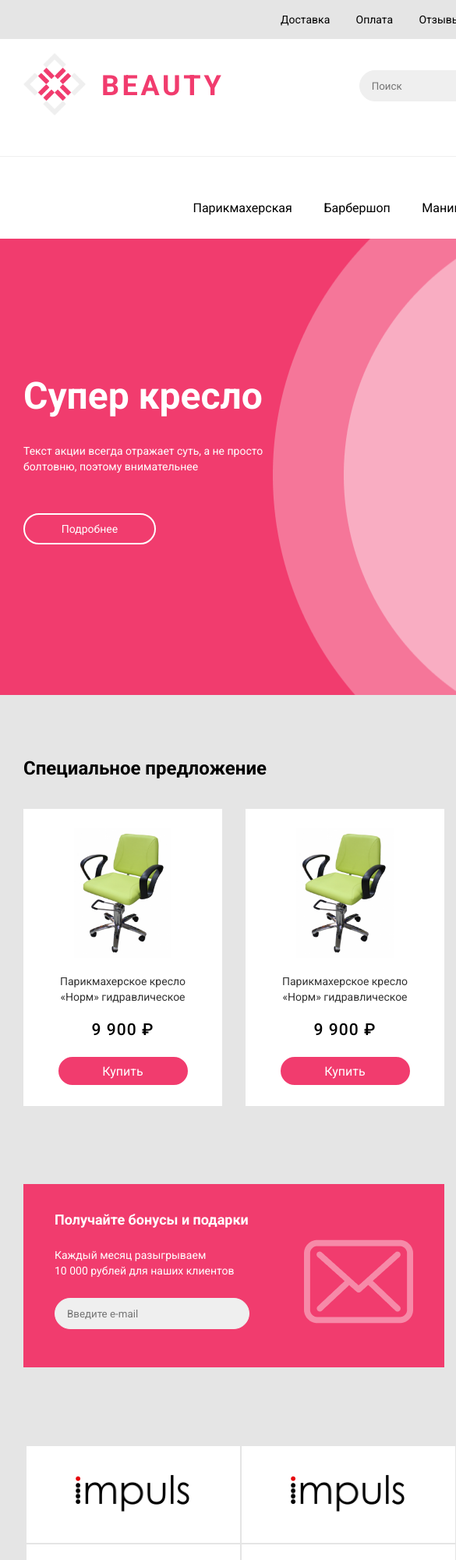
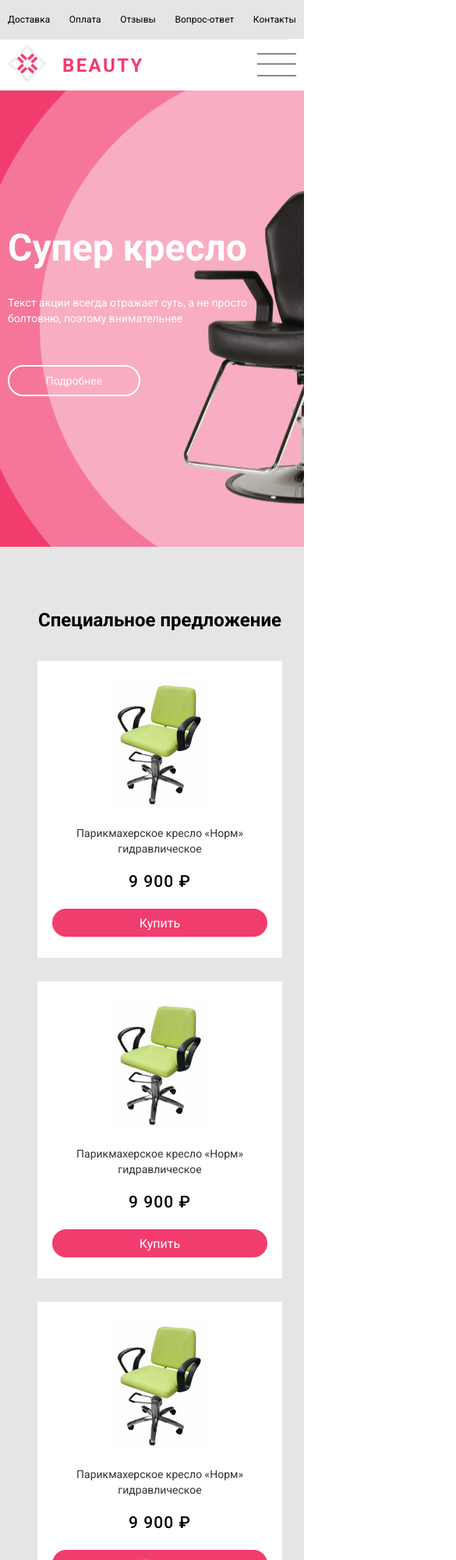
Before and after one commit to egor-fan/Beauty, a plain HTML site: page index.html in a window 390 px wide. Shown: the top 2000 px of the page at 78% size, 585 px wide, since content can reach past the window. Drawn offline with nearby package versions, Linux system fonts and the light colour scheme.

Commit message:
mobile adaptive

```diff
--- a/index.html
+++ b/index.html
@@ -29,8 +29,8 @@
   </div>
   <div class="wrapper">
     <div class="navInfo">
-      <ul class="navInfoList">
-        <li class="logo"><a href="#"><img src="./img/logo.PNG" alt="logo"></a><span>beauty</span></li>
+      <ul class="navInfoList block_logo">
+        <li class="logo block_logo"><a href="#"><img src="./img/logo.PNG" alt="logo"></a><span>beauty</span></li>
         <li class="search">
           <form>
             <input class="search-input" type="text" placeholder="Поиск">
@@ -48,8 +48,13 @@
   </div>
   </div>
   <div class="line"></div>
-  <div class="wrapper">
-    <ul class="navbar">
+  <div class="wrapper burger_container">
+    <div class="logo block"><a href="#"><img src="./img/logo.PNG" alt="logo"></a><span>beauty</span></div>
+    <div class="header__burger">
+      <span></span>
+    </div>
+    <nav class="header__menu">
+      <ul class="navbar header__list">
         <li>Парикмахерская</li>
         <li>Барбершоп</li>
         <li>Маникюр</li>
@@ -57,6 +62,7 @@
         <li>Массаж</li>
         <li>Мебель</li>
       </ul>
+    </nav>
   </div>
   <div class="chair">
     <div class="chair-text">
@@ -283,6 +289,11 @@
       <div class="footer_right">Политика конфиденциальности</div>
     </div>
   </div>
+
+  <script src="https://unpkg.com/imask"></script>
+  <script src="https://code.jquery.com/jquery-3.6.0.js" integrity="sha256-H+K7U5CnXl1h5ywQfKtSj8PCmoN9aaq30gDh27Xc0jk="
+    crossorigin="anonymous"></script>
+  <script src="./js/main.js"></script>
 </body>
 
 </html>
--- /dev/null
+++ b/js/main.js
@@ -0,0 +1,14 @@
+$(document).ready(function(){
+  $('.header__burger').click(function(event){
+    $('.header__burger, .header__menu').toggleClass('active');
+    $('body').toggleClass('lock')
+
+  })
+})
+
+$(document).ready(function(){
+  $('.header__list').click(function(event) {
+    $('.header__burger, .header__menu').removeClass('active');
+    $('body').removeClass('lock');
+  })
+})
--- a/style.css
+++ b/style.css
@@ -9,11 +9,11 @@
 }
 
 body{
-  min-width: 1170px;
+  /* min-width: 1170px; */
 }
 
 .wrapper{
-  width: 1130px;
+  max-width: 1130px;
   margin: 0 auto;
   padding: 0 10px;
 }
@@ -387,5 +387,326 @@ h5{
   color: #000;
 }
 
+.header__burger.active::before{
+    transform: rotate(45deg);
+    top: 13px;
+  }
+  .header__burger.active::after{
+    transform: rotate(-45deg);
+    bottom: 13px;
+  }
+  .header__burger.active span{
+    transform: scale(0);
+  }
+
+
+.header__menu.active{
+  top: 0;
+  }
+  .head_inner nav ul{
+    display: flex;
+    flex-direction: column;
+  }
+  .head_inner nav ul a{
+    margin-bottom: 50px;
+  }
+
+  .block{
+    display:none;
+  }
+
+
 
 /* МЕДИА ЗАПРОСЫ */
+
+@media (max-width: 1180px) {
+  .wrapperUp,
+  .wrapper,
+  .chair,
+  .wrapper-body,
+  .footer{
+    min-width: 100vw;
+  }
+
+  .card-flex{
+  flex-wrap: wrap;
+  justify-content: center;
+  }
+  .card{
+    width: 20%;
+  }
+  .card_info {
+    width: 48%;
+  }
+  .icon1 {
+    padding-left: 30px;
+  }
+  .card_info-icon {
+    padding: 20px 40px 20px 30px;
+  }
+  .card-flex-info {
+    justify-content: center;
+  }
+  .category{
+  min-width: 99vw;
+  justify-content: space-between;
+  }
+  .line {
+    height: 1px;
+    min-width: 20vw;
+  }
+}
+@media (max-width: 1000px){
+  input {
+    width: 160px;
+  }
+  .card-flex-info {
+    flex-direction: column;
+    justify-content: center;
+    align-items:center;
+    margin-top: 100px;
+  }
+  .card_info:first-child {
+    margin-right: 0;
+    margin-bottom: 30px;
+  }
+  .card_info {
+    width: 80%;
+    height: 220px;
+    padding: 35px 0 20px 40px;
+    justify-content: space-between;
+    flex-direction: column;
+  }
+  .flex_text-icon{
+    display: flex;
+    flex-direction: row;
+    justify-content: space-between;
+    align-items: space-between;
+  }
+  .card_info-icon{
+    padding: 0px 60px 20px 0px;
+  }
+  .card-btn{
+    width: 110%;
+  }
+
+}
+
+@media (max-width: 915px){
+  .number{
+    display: none;
+  }
+}
+
+@media (max-width: 768px){
+  .search{
+    display:none;
+  }
+  .card {
+    width: 36%;
+    margin: 0 30px 30px;
+  }
+  h3{
+    text-align: center;
+  }
+  .line {
+    margin: 0;
+  }
+  .wrapper {
+    padding-left: 20px;
+    padding-right: 20px;
+  }
+  .card_info {
+    width: 90%;
+  }
+}
+
+@media (max-width: 640px){
+  .card:not(:last-child) {
+    margin-right: 20px;
+  }
+  .card {
+  width: 39%;
+  margin: 0 20px 30px;
+  }
+  .header__burger {
+    width: 38px;
+    height: 22px;
+    top: 2px;
+  }
+    /*Бургер меню*/
+
+  .header__burger{
+    position: relative;
+    top: 2px;
+    z-index: 3;
+    display: block;
+    width: 50px;
+    height: 30px;
+  }
+
+  .header__burger.active{
+    overflow: hidden;
+  }
+  .header__burger:before,
+  .header__burger:after{
+    content: '';
+    position: absolute;
+    background-color: #fff;
+    width: 100%;
+    height: 2px;
+    left: 0;
+    transition: all 0.3s ease 0s;
+  }
+  .header__burger:before{
+    top: 0;
+
+  }
+  .header__burger:after{
+    bottom: 0;
+
+  }
+  .header__burger span{
+    position: absolute;
+    background-color: #fff;
+    width: 100%;
+    height: 2px;
+    top: calc(50% - 2px);
+    transition: all 0.3s ease 0s;
+  }
+  .header__menu{
+    position: fixed;
+    top: -100%;
+    left: 0;
+    width: 100%;
+    height: 100%;
+    overflow: auto;
+    background-color:gray;
+    padding-top: 90px;
+    transition: all 0.3s ease 0s;
+  }
+
+  .burger_container{
+    display: flex;
+    justify-content: space-between;
+    height: 65px;
+    padding: 15px 20px;
+  }
+  .header__burger span,
+  .header__burger:before,
+  .header__burger:after{
+    background-color: #888888;
+  }
+  .header__menu {
+    background-color: #E5E5E5;
+  }
+.block{
+    display:block;
+  }
+  .block a img{
+    width: 100%;
+  }
+
+  .block a{
+    width: 50px;
+    margin-right: 20px;
+  }
+  .logo span {
+    font-size: 30px;
+    display: block;
+  }
+
+  .logo{
+    display: flex;
+    flex-direction: row;
+    justify-content: start;
+  }
+
+  .block_logo{
+    display:none;
+  }
+  .navbar li {
+    margin-bottom: 40px;
+    font-size: 24px;
+  }
+  .navbar {
+    flex-direction: column;
+  }
+  .burger_container {
+    position: sticky;
+    top: 0px;
+    background-color: #fff;
+  }
+  .wrapper {
+    padding-left: 0px;
+    padding-right: 0px;
+  }
+  .card_info-icon {
+    padding: 0px 15px 20px 0px;
+  }
+
+}
+@media (max-width: 670px){
+.category {
+    flex-direction: row;
+    flex-wrap: wrap;
+  }
+  .card_category {
+    width: 40%;
+  }
+  .card_category:not(:last-child) {
+    margin-right: 0px;
+}
+}
+
+@media (max-width: 430px){
+  .navUpList li {
+    font-size: 12px;
+  }
+  .logo span {
+    font-size: 24px;
+  }
+  .card {
+    width: 85%;
+  }
+  .category {
+    flex-direction: row;
+    flex-wrap: wrap;
+  }
+  .line {
+    width: 95vw;
+  }
+  .icons-footer img {
+    width: 30px;
+    height: 30px;
+    margin-right: 10px;
+  }
+  .footer-text {
+    font-size: 8px;
+    padding: 10px 10px 10px 10px
+  }
+  .card_category:not(:last-child) {
+    margin-right: 0;
+  }
+  .wrapper {
+    padding-left: 0px;
+    padding-right: 0px;
+}
+.card_info {
+    padding: 10px 0 10px 10px;
+}
+.card_category {
+    padding: 60px 0 25px 25px;
+}
+.navInfoList {
+    padding: 0 15px;
+}
+.info-text {
+    padding: 10px 0 25px 0;
+  }
+  .wrapper {
+    padding-left: 10px;
+    padding-right: 10px;
+}
+
+}
```
Lines whose indentation alone changed are shown as unchanged.
